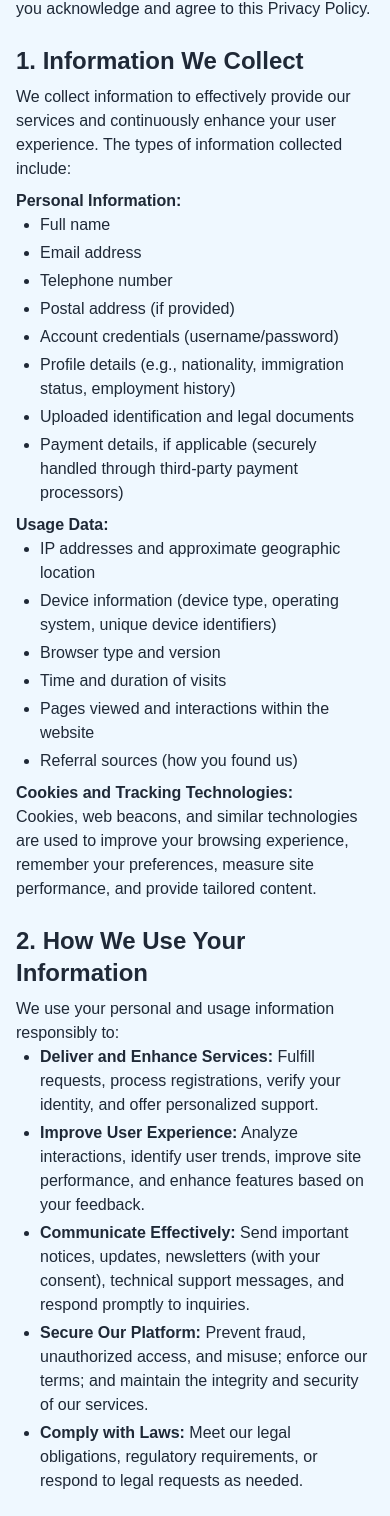
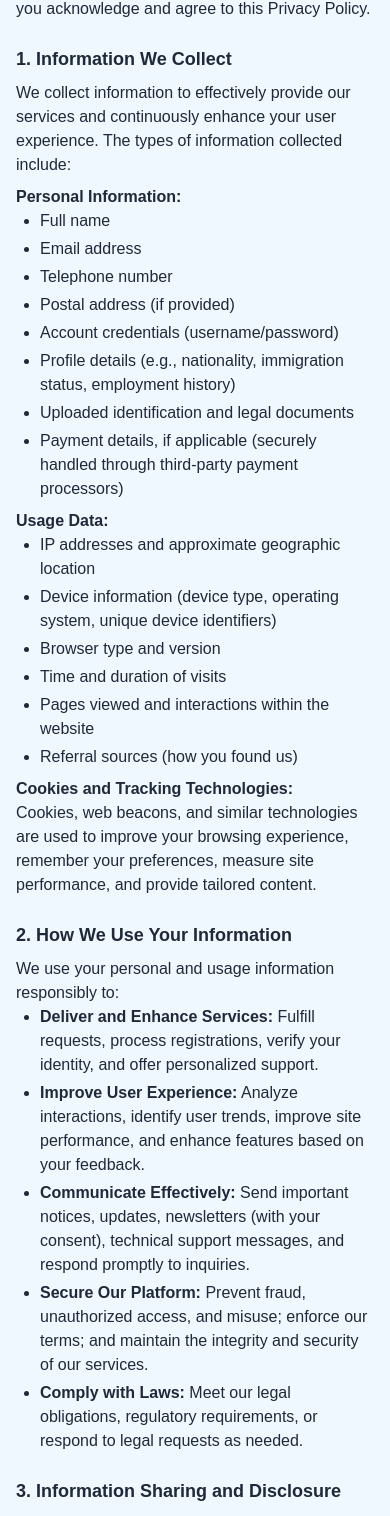
Before and after one commit to sahilbisht-saimanshetty/smart-immigrations, a React (Create React App) app: page /uk/privacy-policy in a window 390 px wide. Shown: the part 429-1945 px from the top of the page. Built offline with nearby package versions, Linux system fonts and the light colour scheme.

Commit message:
font update

```diff
--- a/src/components/Common/AssessmentForm.jsx
+++ b/src/components/Common/AssessmentForm.jsx
@@ -306,7 +306,7 @@ const AssessmentModal = () => {
 
   return (
     <div className="fixed inset-0 bg-[#000000] bg-opacity-60 backdrop-blur-[15px] flex items-center flex-col justify-center h-[100vh] w-[100vw] z-[1000]" onClick={onClose}>
-      <div className="flex flex-col justify-center items-center rounded-lg w-[95%] h-[75%] md:h-[80%] lg:h-[95%]  md:w-[85%] lg:w-[55%] bg-white" onClick={(e) => e.stopPropagation()}>
+      <div className="flex flex-col justify-center items-center rounded-lg w-[95%] h-[85%] md:h-[80%] lg:h-[95%]  md:w-[85%] lg:w-[55%] bg-white" onClick={(e) => e.stopPropagation()}>
         <div className="relative text-right w-full">
           <button className="absolute top-[5px] right-[10px] text-[20px] md:text-[24px] text-gray-600 hover:scale-110 hover:text-black" onClick={onClose}>
             <AiOutlineClose />
@@ -347,7 +347,7 @@ const AssessmentModal = () => {
                 />
                 {errors.email && <p className="text-red-500 font-dm-sans   ps-2 pt-2 text-sm">{errors.email}</p>}
               </div>
-              <div className="text-left w-[100%] md:w-[48%]">
+              <div className="text-left mt-[6px] md:mt-0 w-[100%] md:w-[48%]">
                 <label className="block text-gray-800 text-[14px] md:text-[18px] font-medium mb-2 font-dm-sans">Phone Number</label>
                 <input
                   type="text"
--- a/src/components/Common/PrivcayPolicy.jsx
+++ b/src/components/Common/PrivcayPolicy.jsx
@@ -24,7 +24,7 @@ const PrivacyPolicy = () => {
         </div>
 
         <div className="text-left">
-          <h2 className="text-2xl font-semibold mt-6 mb-2 text-left font-jakarta-sans">1. Information We Collect</h2>
+          <h2 className="text-lg md:text-2xl font-semibold mt-6 mb-2 text-left font-jakarta-sans">1. Information We Collect</h2>
           <p className="text-left font-dm-sans">We collect information to effectively provide our services and continuously enhance your user experience. The types of information collected include:</p>
           <p className="text-left font-dm-sans font-semibold mt-2">Personal Information:</p>
           <ul className="list-disc ml-6 space-y-1 text-left font-dm-sans">
@@ -51,7 +51,7 @@ const PrivacyPolicy = () => {
         </div>
 
         <div className="text-left">
-          <h2 className="text-2xl font-semibold mt-6 mb-2 text-left font-jakarta-sans">2. How We Use Your Information</h2>
+          <h2 className="text-lg md:text-2xl font-semibold mt-6 mb-2 text-left font-jakarta-sans">2. How We Use Your Information</h2>
           <p className="text-left font-dm-sans">We use your personal and usage information responsibly to:</p>
           <ul className="list-disc ml-6 space-y-1 text-left font-dm-sans">
             <li><strong>Deliver and Enhance Services:</strong> Fulfill requests, process registrations, verify your identity, and offer personalized support.</li>
@@ -63,7 +63,7 @@ const PrivacyPolicy = () => {
         </div>
 
         <div className="text-left">
-          <h2 className="text-2xl font-semibold mt-6 mb-2 text-left font-jakarta-sans">3. Information Sharing and Disclosure</h2>
+          <h2 className="text-lg md:text-2xl font-semibold mt-6 mb-2 text-left font-jakarta-sans">3. Information Sharing and Disclosure</h2>
           <p className="text-left font-dm-sans">We prioritize your privacy and never sell your personal information. Information sharing is limited to:</p>
           <ul className="list-disc ml-6 space-y-1 text-left font-dm-sans">
             <li><strong>Trusted Service Providers:</strong> Third parties who support operations, including secure cloud storage, analytics providers, identity verification services, and technical support providers. All third parties are vetted and bound by confidentiality agreements.</li>
@@ -74,7 +74,7 @@ const PrivacyPolicy = () => {
         </div>
 
         <div className="text-left">
-          <h2 className="text-2xl font-semibold mt-6 mb-2 text-left font-jakarta-sans">4. Data Security</h2>
+          <h2 className="text-lg md:text-2xl font-semibold mt-6 mb-2 text-left font-jakarta-sans">4. Data Security</h2>
           <p className="text-left font-dm-sans">SmartImmigrant.com employs robust security practices to protect your personal information against unauthorized access, misuse, alteration, or destruction. Our measures include:</p>
           <ul className="list-disc ml-6 space-y-1 text-left font-dm-sans">
             <li>Encryption of sensitive information during transmission (SSL/TLS)</li>
@@ -86,7 +86,7 @@ const PrivacyPolicy = () => {
         </div>
 
         <div className="text-left">
-          <h2 className="text-2xl font-semibold mt-6 mb-2 text-left font-jakarta-sans">5. Your Privacy Rights</h2>
+          <h2 className="text-lg md:text-2xl font-semibold mt-6 mb-2 text-left font-jakarta-sans">5. Your Privacy Rights</h2>
           <p className="text-left font-dm-sans">You have control over your personal data. Depending on applicable laws (e.g., GDPR, CCPA), your rights may include:</p>
           <ul className="list-disc ml-6 space-y-1 text-left font-dm-sans">
             <li><strong>Access:</strong> Obtain details about the information we hold about you.</li>
@@ -100,7 +100,7 @@ const PrivacyPolicy = () => {
         </div>
 
         <div className="text-left">
-          <h2 className="text-2xl font-semibold mt-6 mb-2 text-left font-jakarta-sans">6. Data Retention</h2>
+          <h2 className="text-lg md:text-2xl font-semibold mt-6 mb-2 text-left font-jakarta-sans">6. Data Retention</h2>
           <p className="text-left font-dm-sans">We retain your information only as long as necessary to fulfill the purposes outlined in this policy or as required by law. Specific retention periods depend on:</p>
           <ul className="list-disc ml-6 space-y-1 text-left font-dm-sans">
             <li>Duration of your account's activity</li>
@@ -111,24 +111,24 @@ const PrivacyPolicy = () => {
         </div>
 
         <div className="text-left">
-          <h2 className="text-2xl font-semibold mt-6 mb-2 text-left font-jakarta-sans">7. Third-Party Websites and Services</h2>
+          <h2 className="text-lg md:text-2xl font-semibold mt-6 mb-2 text-left font-jakarta-sans">7. Third-Party Websites and Services</h2>
           <p className="text-left font-dm-sans">Our website may link to third-party platforms, such as immigration agencies, financial institutions, or other resources. We neither control nor assume responsibility for the privacy practices, security, or content of external sites. Always review third-party privacy policies before engaging with their platforms.</p>
         </div>
 
         <div className="text-left">
-          <h2 className="text-2xl font-semibold mt-6 mb-2 text-left font-jakarta-sans">8. Children's Privacy</h2>
+          <h2 className="text-lg md:text-2xl font-semibold mt-6 mb-2 text-left font-jakarta-sans">8. Children's Privacy</h2>
           <p className="text-left font-dm-sans ">Our services are intended for users aged <strong>16 and above</strong>. We do <strong>not knowingly collect or process personal information from minors under 16</strong> . If we discover we've unintentionally collected such data, we will swiftly delete it. If you believe we may have information from a minor, please contact us immediately at <strong>privacy@smartimmigrant.com</strong>.</p>
         </div>
 
         <div className="text-left">
-          <h2 className="text-2xl font-semibold mt-6 mb-2 text-left font-jakarta-sans">9. Changes to This Privacy Policy</h2>
+          <h2 className="text-lg md:text-2xl font-semibold mt-6 mb-2 text-left font-jakarta-sans">9. Changes to This Privacy Policy</h2>
           <p className="text-left font-dm-sans">We periodically review and update this Privacy Policy to reflect changes in law, services, or user feedback. We will inform you of any substantial changes through notifications on our website or by direct communication (email).</p>
           <p className="text-left font-dm-sans">We recommend reviewing this policy periodically to stay informed.</p>
           <p className="text-left font-dm-sans"><strong>Last updated: 5 April , 2025</strong></p>
         </div>
 
         <div className="text-left">
-          <h2 className="text-2xl font-semibold mt-6 mb-2 text-left font-jakarta-sans">10. Contact Information</h2>
+          <h2 className="text-lg md:text-2xl font-semibold mt-6 mb-2 text-left font-jakarta-sans">10. Contact Information</h2>
           <p className="text-left font-dm-sans">
             Your questions, feedback, and concerns are important. For any inquiries regarding your privacy or this Privacy Policy, please contact us at:
           </p>
```
